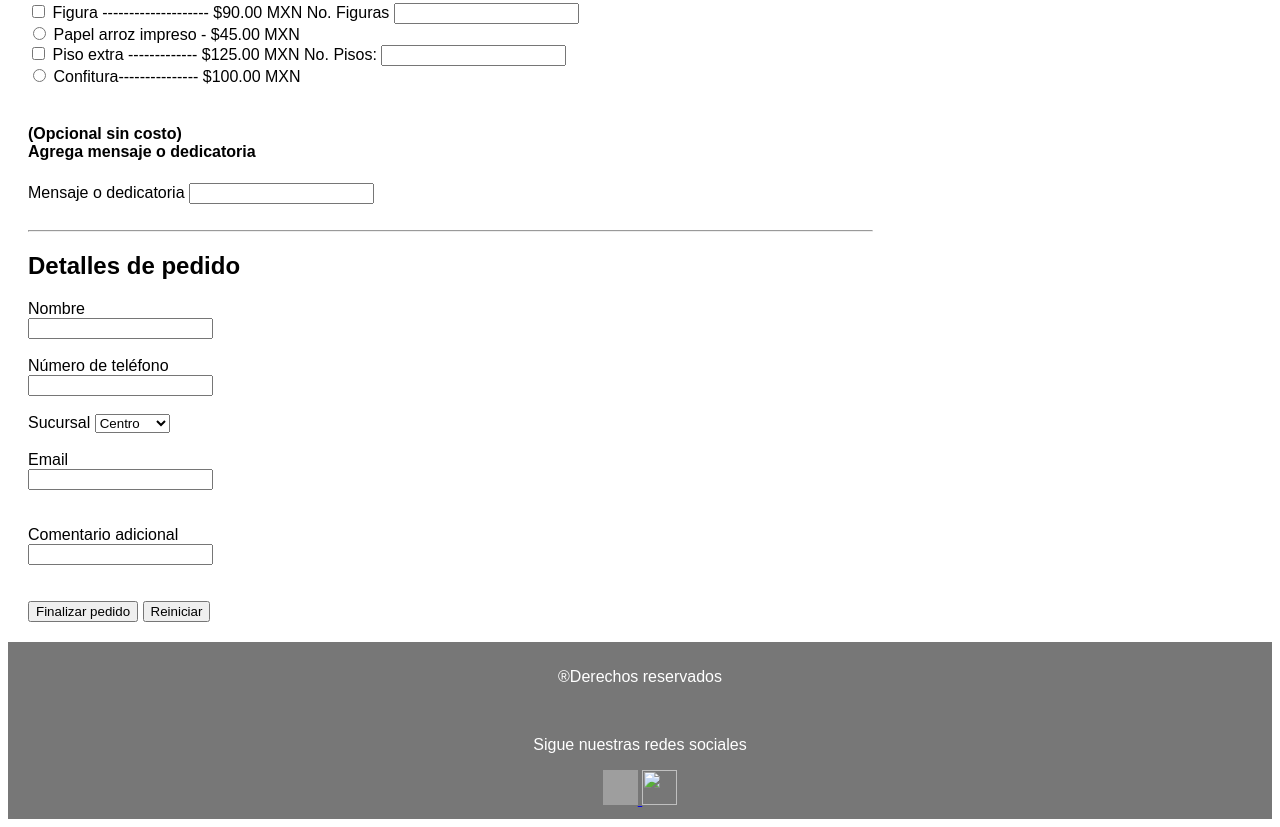
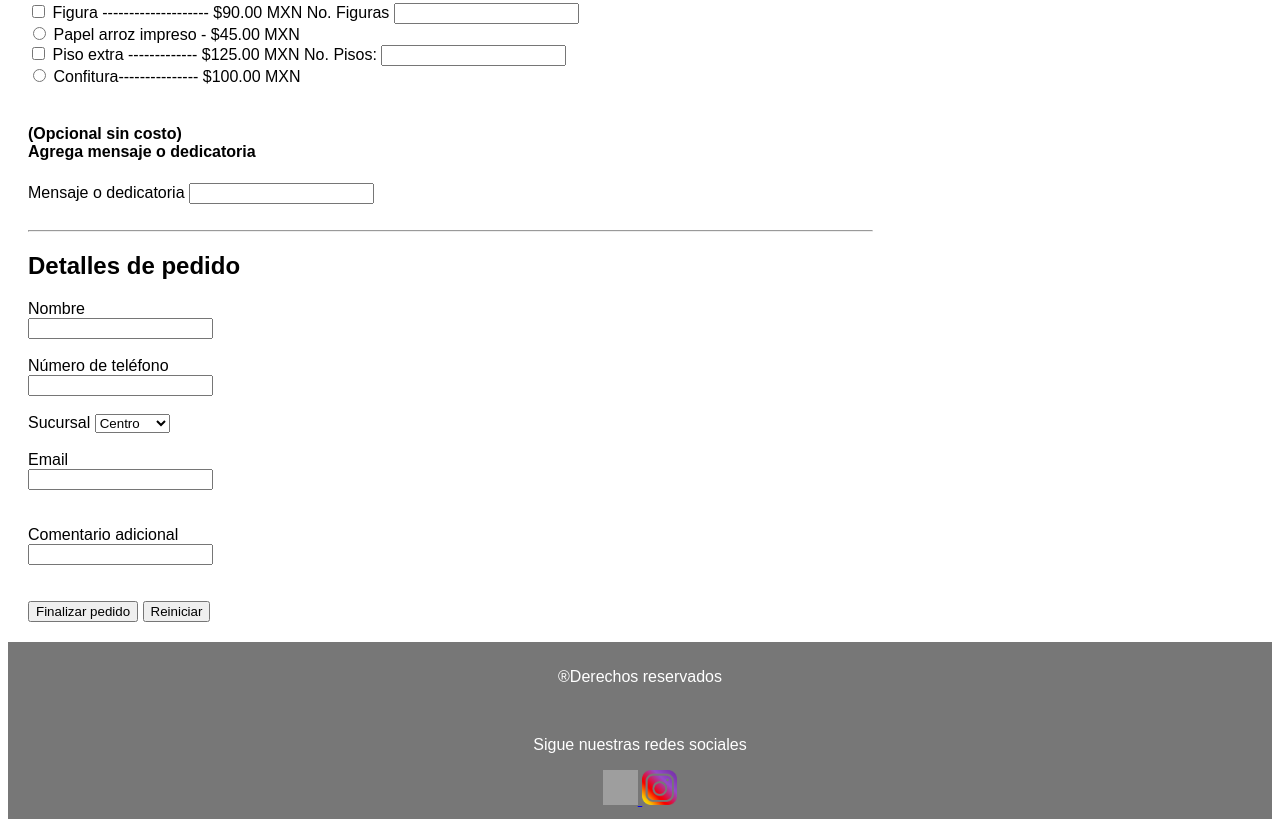
Before and after one commit to MagsPalh/Mags, a plain HTML site: page index.html in a window 1280 px wide. Shown: the part 1859-2686 px from the top of the page. Drawn offline with Linux system fonts and the light colour scheme; the site is published under a folder, as on GitHub Pages, so addresses that start at the root find nothing; grey boxes are pictures that could not be loaded.

Commit message:
Update index.html

```diff
--- a/index.html
+++ b/index.html
@@ -238,7 +238,7 @@
             <img src="https://upload.wikimedia.org/wikipedia/commons/thumb/0/05/Facebook_Logo_%282019%29.png/240px-Facebook_Logo_%282019%29.png" width="35px" height="35px">
         </a>
         <a href="https://www.instagram.com" target="_blank">
-            <img src="/img/inst.png" width="35px" height="35px">
+            <img src="./img/inst.png" width="35px" height="35px">
         </a>
 
     </footer>
```
